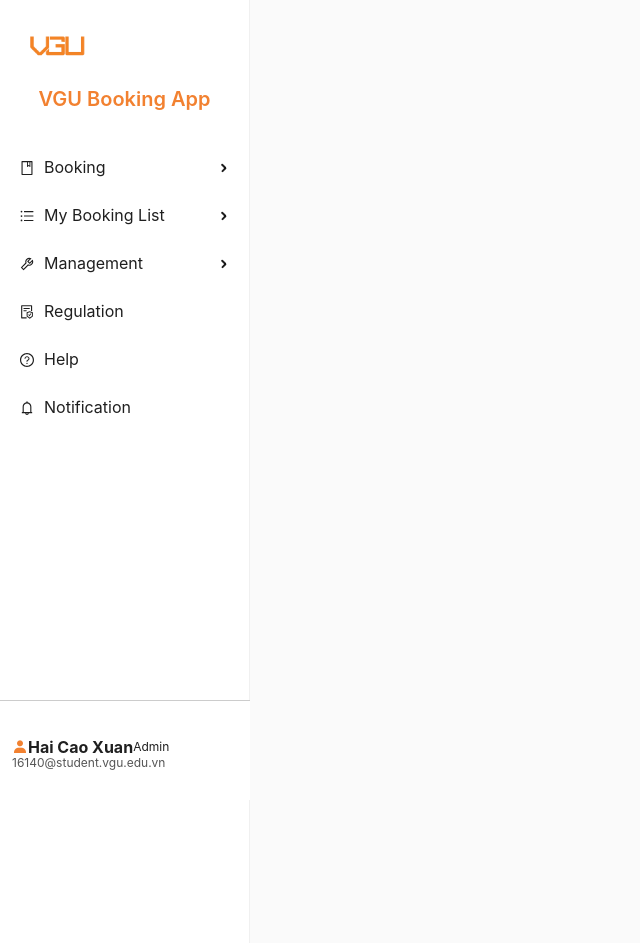
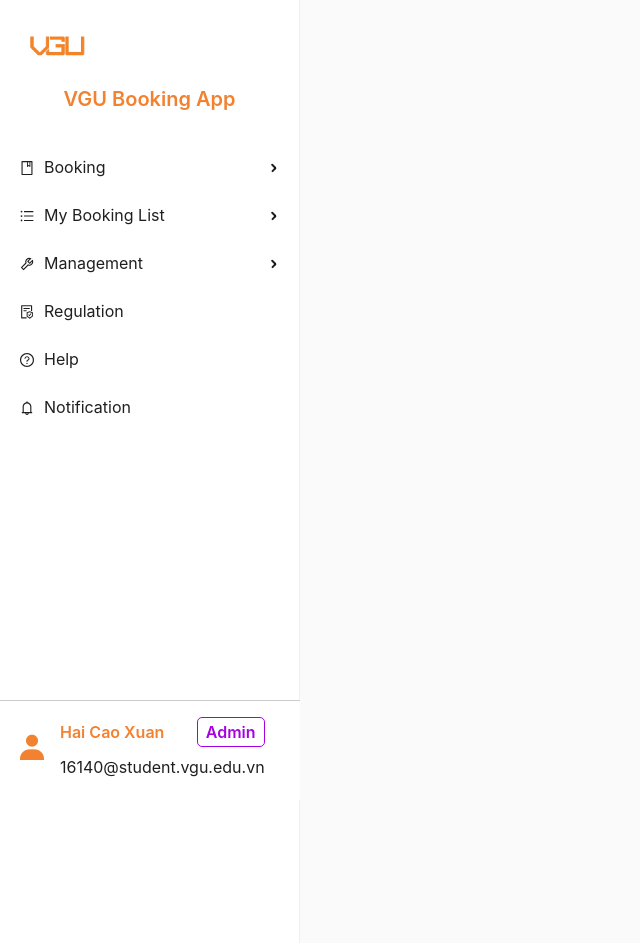
Before and after one commit to minhqtran/VGUBOOKINGAPP, a React (Vite) app: page /sidenav in a window 1280 px wide. Shown: the whole page, without its empty margins (0-640 px from the left). Built offline with nearby package versions, Linux system fonts and the light colour scheme.

Commit message:
profile section

```diff
--- a/src/components/sidenav/Sidenav.tsx
+++ b/src/components/sidenav/Sidenav.tsx
@@ -1,5 +1,5 @@
-import React from 'react';
-import { Layout, Menu, ConfigProvider } from 'antd';
+import React from "react";
+import { Layout, Menu, ConfigProvider } from "antd";
 import {
   HomeOutlined,
   CalendarOutlined,
@@ -14,12 +14,11 @@ import {
   QuestionCircleOutlined,
   BellOutlined,
   LogoutOutlined,
-} from '@ant-design/icons';
-import { Link } from 'react-router-dom';
-import VGULogo from '../../assets/img/VGU-logo2.png'
-import './sidenav.css'
-import 'boxicons'
-
+} from "@ant-design/icons";
+import { Link } from "react-router-dom";
+import VGULogo from "../../assets/img/VGU-logo2.png";
+import "./sidenav.css";
+import "boxicons";
 
 const { Sider } = Layout;
 
@@ -29,47 +28,37 @@ const Sidenav: React.FC = () => {
       theme={{
         token: {
           // Seed Token
-        colorPrimary: '#F28130',
+          colorPrimary: "#F28130",
           borderRadius: 5,
 
           // Alias Token
-
         },
       }}
     >
-    <Sider className='sider-container' width={250} theme="light" breakpoint="lg" collapsedWidth="0">
-        <div className="sider-logo-name-container">
-          <img src={VGULogo} alt="Logo" className="sider-logo" />
-          <div className="sider-app-name">VGU Booking App</div>
+      <Sider
+        className="sidenav-container"
+        width={250}
+        theme="light"
+        breakpoint="lg"
+        collapsedWidth="0"
+      >
+        <div className="sidenav-logo-name-container">
+          <img src={VGULogo} alt="Logo" className="sidenav-logo" />
+          <div className="sidenav-app-name">VGU Booking App</div>
         </div>
         <Menu
           mode="vertical"
           theme="light"
-            defaultSelectedKeys={['1']}
-            className='sider-menu-bar'
+          defaultSelectedKeys={["1"]}
+          className="sidenav-menu-bar"
         >
           {/* Booking Section */}
-        <Menu.SubMenu
-          key="booking"
-          icon={<BookOutlined />}
-          title="Booking"
-        >
-          <Menu.Item
-            key="roomBooking"
-
-          >
-            <Link
-              to="/room-booking"
-            >
-              Room Booking
-            </Link>
+          <Menu.SubMenu key="booking" icon={<BookOutlined />} title="Booking">
+            <Menu.Item key="roomBooking">
+              <Link to="/room-booking">Room Booking</Link>
             </Menu.Item>
             <Menu.Item key="vehicleBooking">
-            <Link
-              to="/vehicle-booking"
-            >
-              Vehicle Booking
-              </Link>
+              <Link to="/vehicle-booking">Vehicle Booking</Link>
             </Menu.Item>
           </Menu.SubMenu>
 
@@ -78,7 +67,7 @@ const Sidenav: React.FC = () => {
             key="myBooking"
             icon={<UnorderedListOutlined />}
             title="My Booking List"
-          className='sider-menu-submenu'
+            className="sider-menu-submenu"
           >
             <Menu.Item key="roomBookingList">
               <Link to="/room-booking-list">Room Booking List</Link>
@@ -89,7 +78,11 @@ const Sidenav: React.FC = () => {
           </Menu.SubMenu>
 
           {/* Management Section */}
-        <Menu.SubMenu key="management" icon={<ToolOutlined />} title="Management">
+          <Menu.SubMenu
+            key="management"
+            icon={<ToolOutlined />}
+            title="Management"
+          >
             <Menu.Item key="userManagement">
               <Link to="/user-management">User Management</Link>
             </Menu.Item>
@@ -114,16 +107,19 @@ const Sidenav: React.FC = () => {
           </Menu.Item>
 
           {/* Profile Section */}
-        <div className="profile-section">
-        <div className="profile-user-info">
-          {/* Use the box-icon for the user icon */}
-          <i className='bx bxs-user'></i>
-          <div className="user-details">
-            <div className="user-name">Hai Cao Xuan</div>
-            <div className="user-role">Admin</div>
+          <div className="sidenav-profile-section">
+            <div className="sidenav-profile-section-wrapper">
+                <i className="bx bxs-user"></i>
+              <div className="sidenav-profile-user-info">
+                <div className="sidenav-user-details">
+                  <div className="sidenav-user-name">Hai Cao Xuan</div>
+                  <div className="sidenav-user-role">Admin</div>
+                </div>
+                <div className="sidenav-user-email">
+                  16140@student.vgu.edu.vn
                 </div>
               </div>
-        <div className="user-email">16140@student.vgu.edu.vn</div>
+            </div>
           </div>
         </Menu>
       </Sider>
--- a/src/components/sidenav/sidenav.css
+++ b/src/components/sidenav/sidenav.css
@@ -1,25 +1,25 @@
 
 
-.sider-container {
+.sidenav-container {
     display: flex;
     height: 100vh;
     color: var(--container-color);
   }
 
-  .sider-logo-name-container {
+  .sidenav-logo-name-container {
     height: max-content;
     background-color: #fff; /* Adjust the background color as needed */
     border-right: 1px solid #f0f0f0; /* Border between logo and menu */
     padding: 16px;
   }
 
-  .sider-logo {/* Adjust the width of your logo */
+  .sidenav-logo {/* Adjust the width of your logo */
     height: 60px; /* Adjust the height of your logo */
     object-fit: contain;
     margin: 0 0 8px 12px;
   }
 
-  .sider-app-name {
+  .sidenav-app-name {
     font-size: var(--h3-font-size); /* Adjust the font size as needed */
     font-weight: var(--font-semi-bold);
     color: var(--title-color);
@@ -28,85 +28,67 @@
   }
 
 
-  .sider-menu-bar{
+  .sidenav-menu-bar{
     height: 100%;
     display: flex;
     flex-direction: column;
     font-size: var(--normal-font-size);
-    width: 250px;
+    width: 300px;
 
   }
 
-
-
-
-
-  /* .ant-menu-item{
-    color: var(--text-color);
+  .sidenav-profile-section {
+    background-color: var(--container-color);
+    padding: 16px;
+    position: absolute;
+    bottom: 0;
+    width: 300px;
+    height: 100px;
+    border-top: 1px solid #ccc;
   }
 
-  .ant-menu-icon{
-    color: var(--title-color)
-  }
-
-  .ant-menu-item-icon {
-    color: var(--title-color);
-  }
-
-  .ant-menu-item {
-    color: var(--title-color);
-  } */
-
-
-  .profile-section {
-    display: flex;
-    flex-direction: column;
-    /* align-items: center; */
-    justify-content: center;
-    padding: 12px;
-    position: fixed;
-    bottom: 0;
-    width: 250px;
-    height: 100px;
-    background-color: #fff; /* Adjust based on your design */
-    border-top: 1px solid #ccc; /* Adjust based on your design */
-  }
-
-  .profile-user-info {
+  .sidenav-profile-section-wrapper {
     display: flex;
     align-items: center;
   }
 
-  .profile-user-info i{
-    color: var(--title-color)
-  }
-
-  .user-icon {
-    width: 40px; /* Adjust based on your icon size */
-    height: 40px; /* Adjust based on your icon size */
-    margin-right: 10px;
-    border-radius: 50%;
-  }
-
-  .sidenav-profile-icon{
+  .sidenav-profile-section-wrapper i{
+    font-size: 32px;
     color: var(--title-color);
   }
 
-  .user-details {
+  .sidenav-profile-user-info {
     display: flex;
-    flex-direction: row;
+    flex-direction: column;
+    margin-left: 12px;
+    font-size: var(--normal-font-size);
   }
 
-  .user-name {
-    font-weight: bold;
+  .sidenav-user-details {
+    display: flex;
+    justify-content: space-between;
   }
 
-  .user-role {
-    font-size: 12px;
+  .sidenav-user-name {
+    margin-right: 8px;
+    font-weight: var(--font-semi-bold);
+    line-height: 24px;
+    color: var(--title-color);
+    display: flex;
+    align-self: center;
   }
 
-  .user-email {
+  .sidenav-user-role{
+    color: #A800E3;
+    border-radius: 5px;
+    border: 1px solid #A800E3;
+    padding: 2px 8px;
+    width: max-content;
+    line-height: 24px;
+    font-weight: var(--font-semi-bold);
+  }
+
+  .sidenav-user-email {
     margin-top: 8px;
-    font-size: 12px;
-    color: #555; /* Adjust based on your design */
+    line-height: 24px;
   }
```
Lines whose indentation alone changed are shown as unchanged.
